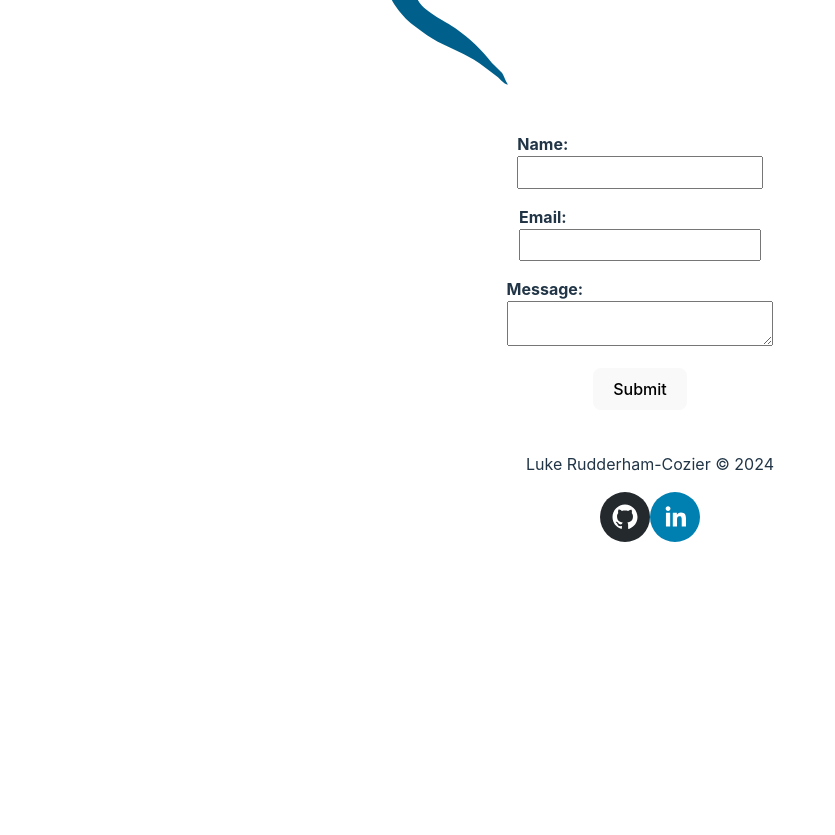
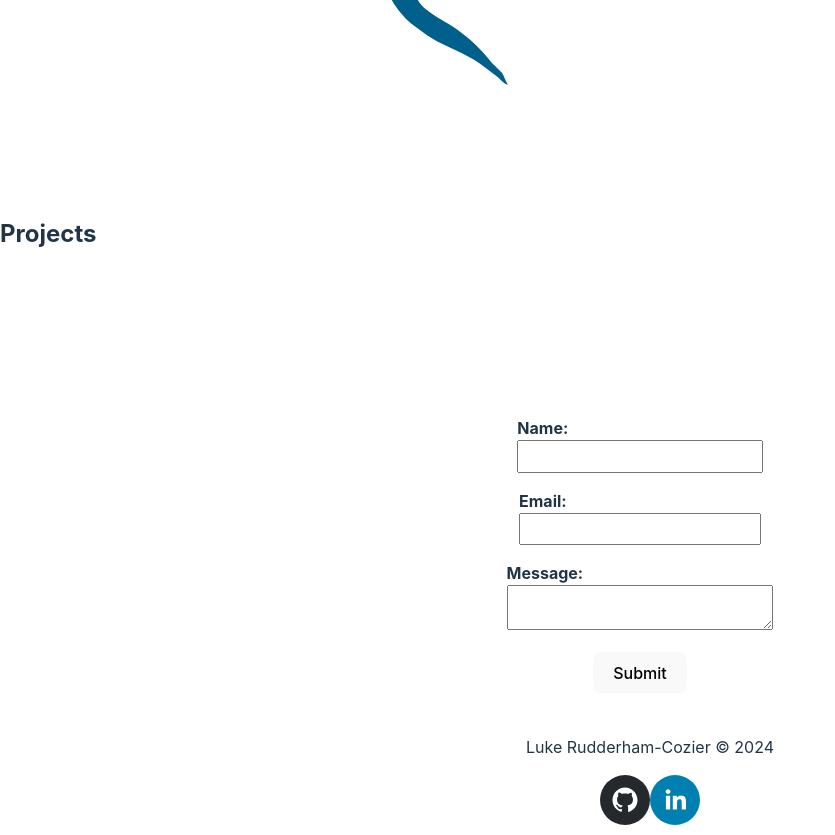
Before and after one commit to LRCozier/portfoliosite, a React (Vite) app in the folder LRCozierportfolio/: page / in a window 1280 px wide. Shown: the part 3200-4035 px from the top of the page, without its empty margins (0-835 px from the left). Before the commit the page ends 3752 px from the top, so only its background shows below. Built offline with nearby package versions, Linux system fonts and the light colour scheme.

Commit message:
created projects.jsx and exported to app.js

```diff
--- a/LRCozierportfolio/src/App.jsx
+++ b/LRCozierportfolio/src/App.jsx
@@ -4,6 +4,7 @@ import Header from './Components/Header/header';
 import Footer from './Components/Footer/footer';
 import Home from './pages/home';
 import About from './pages/about';
+import ProjectsDisplay from './pages/projects';
 import Contact from './pages/contact';
 
 function App() {
@@ -13,6 +14,7 @@ function App() {
     <Header />
     <Home />
     <About/>
+    <ProjectsDisplay/>
     <Contact />
     <Footer />
     </div>
--- a/LRCozierportfolio/src/pages/projects.jsx
+++ b/LRCozierportfolio/src/pages/projects.jsx
@@ -0,0 +1,19 @@
+import React from "react";
+
+const ProjectsDisplay = () => {
+
+    return(
+        <div className="projects">
+            <section className="portfolio-section">
+                <h2>Projects</h2>
+                <div className="project-display-container"></div>
+                <div className="project-display-container"></div>
+                <div className="project-display-container"></div>
+                <div className="project-display-container"></div>
+            </section>
+
+        </div>
+    )
+}
+
+export default ProjectsDisplay;
```
